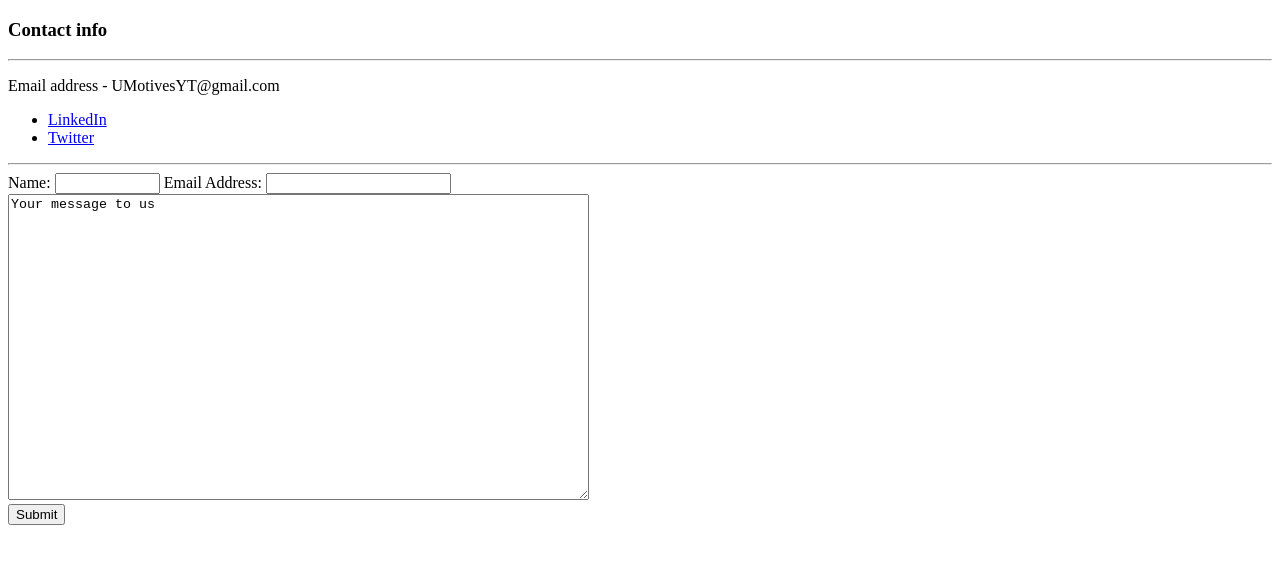
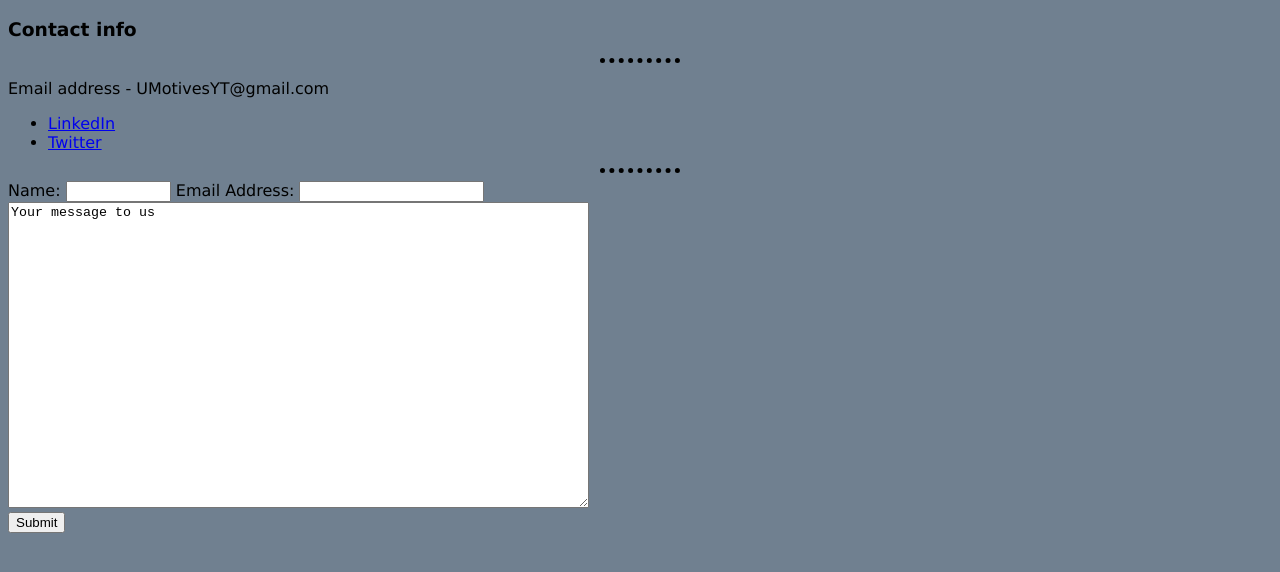
Before and after one commit to UMotivesYT/cv, a plain HTML site: page contact.html in a window 1280 px wide. Drawn offline with Linux system fonts and the light colour scheme.

Commit message:
Update contact.html

```diff
--- a/contact.html
+++ b/contact.html
@@ -5,6 +5,18 @@
     <meta http-equiv="X-UA-Compatible" content="IE=edge">
     <meta name="viewport" content="width=device-width, initial-scale=1.0">
     <title>Contact Me</title>
+        <style>
+            body {
+                background-color: slategrey; font-family: 'Lucida Sans', 'Lucida Sans Regular', 'Lucida Grande', 'Lucida Sans Unicode', Geneva, Verdana, sans-serif;
+                color: black; font-weight: 300; font-size: medium;
+            }
+            hr {
+                border-style: dotted none none none; width: 5pc; border-color: black; border-width: 5px;
+            }
+            img {
+                height: 200px; width: 450px;
+            }
+        </style>
 </head>
 <body>
     <h3>Contact info</h3>
```
